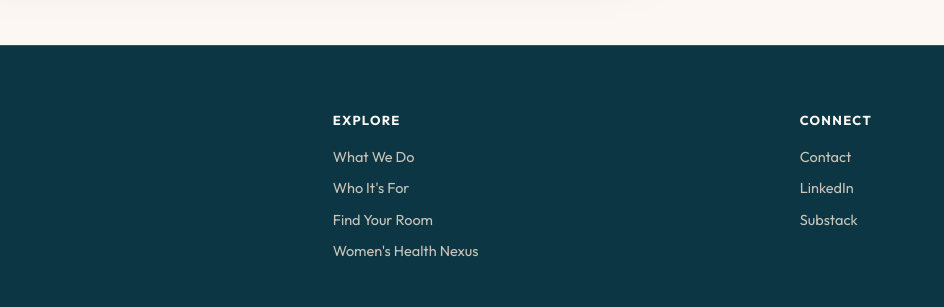
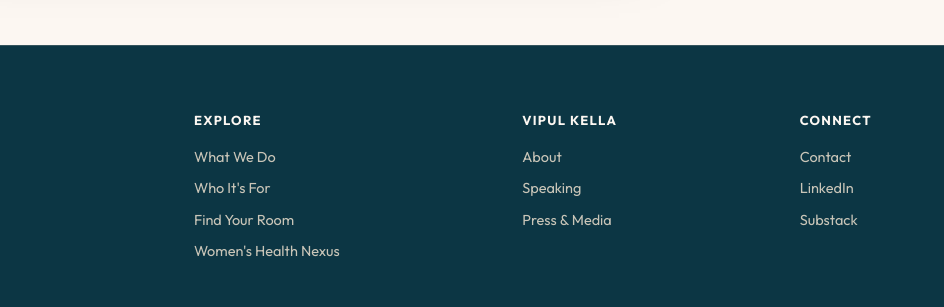
Before and after one commit to oliviabaine24/HealthNexusPartners, a plain HTML site: page contact/index.html in a window 1280 px wide. Shown: the part 1553-1860 px from the top of the page, 336-1280 px from the left. Drawn offline with Linux system fonts and the light colour scheme; a script that the page names is missing.

Commit message:
Add files via upload

```diff
--- a/contact/index.html
+++ b/contact/index.html
@@ -195,6 +195,12 @@
         <a href="/whn/" target="_blank" rel="noopener">Women's Health Nexus</a>
       </div>
       <div class="footer-col">
+        <h4>Vipul Kella</h4>
+        <a href="../about/">About</a>
+        <a href="../speaking/">Speaking</a>
+        <a href="../press/">Press &amp; Media</a>
+      </div>
+      <div class="footer-col">
         <h4>Connect</h4>
         <a href="./">Contact</a>
         <a href="https://www.linkedin.com/in/vipulkella/" target="_blank" rel="noopener">LinkedIn</a>
```
